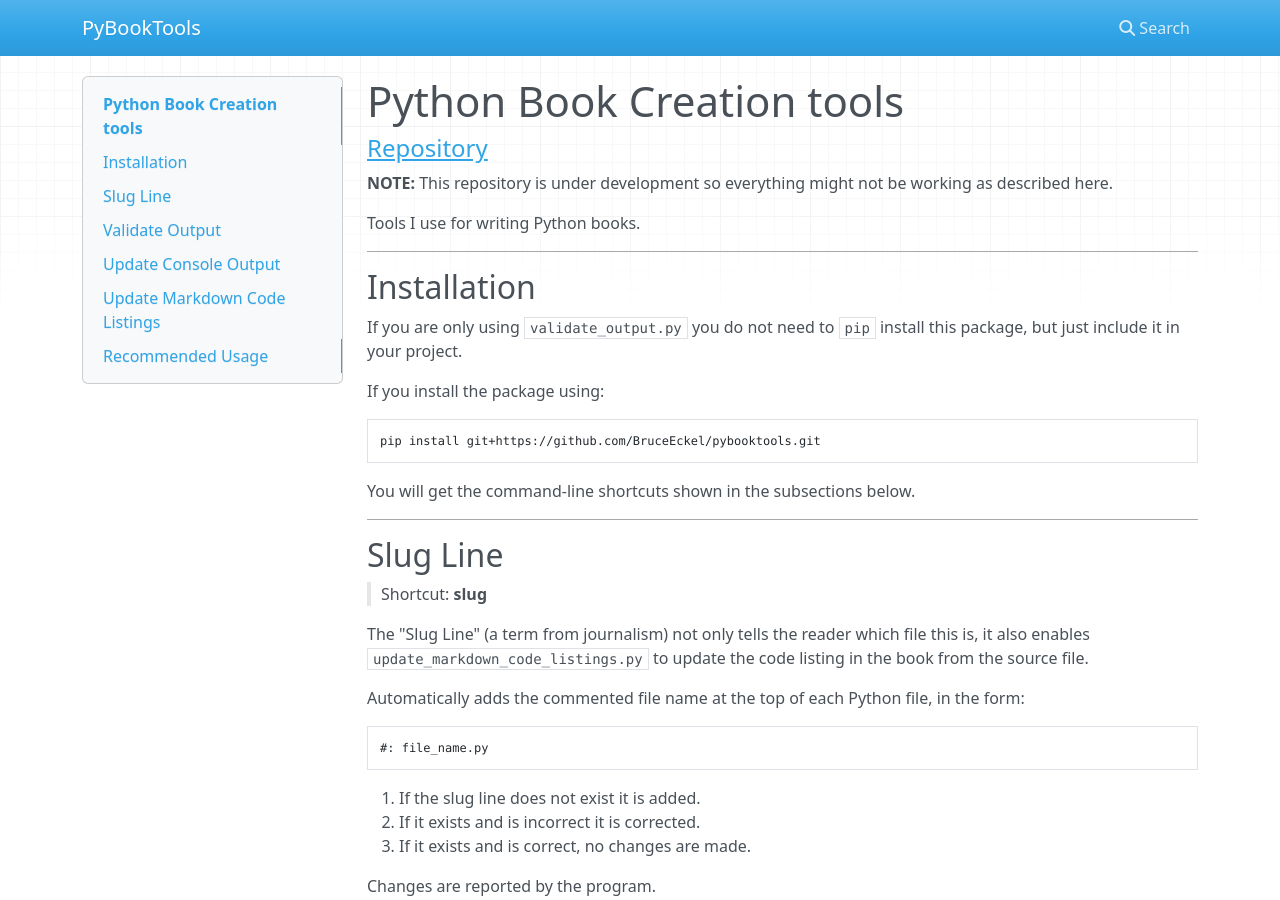
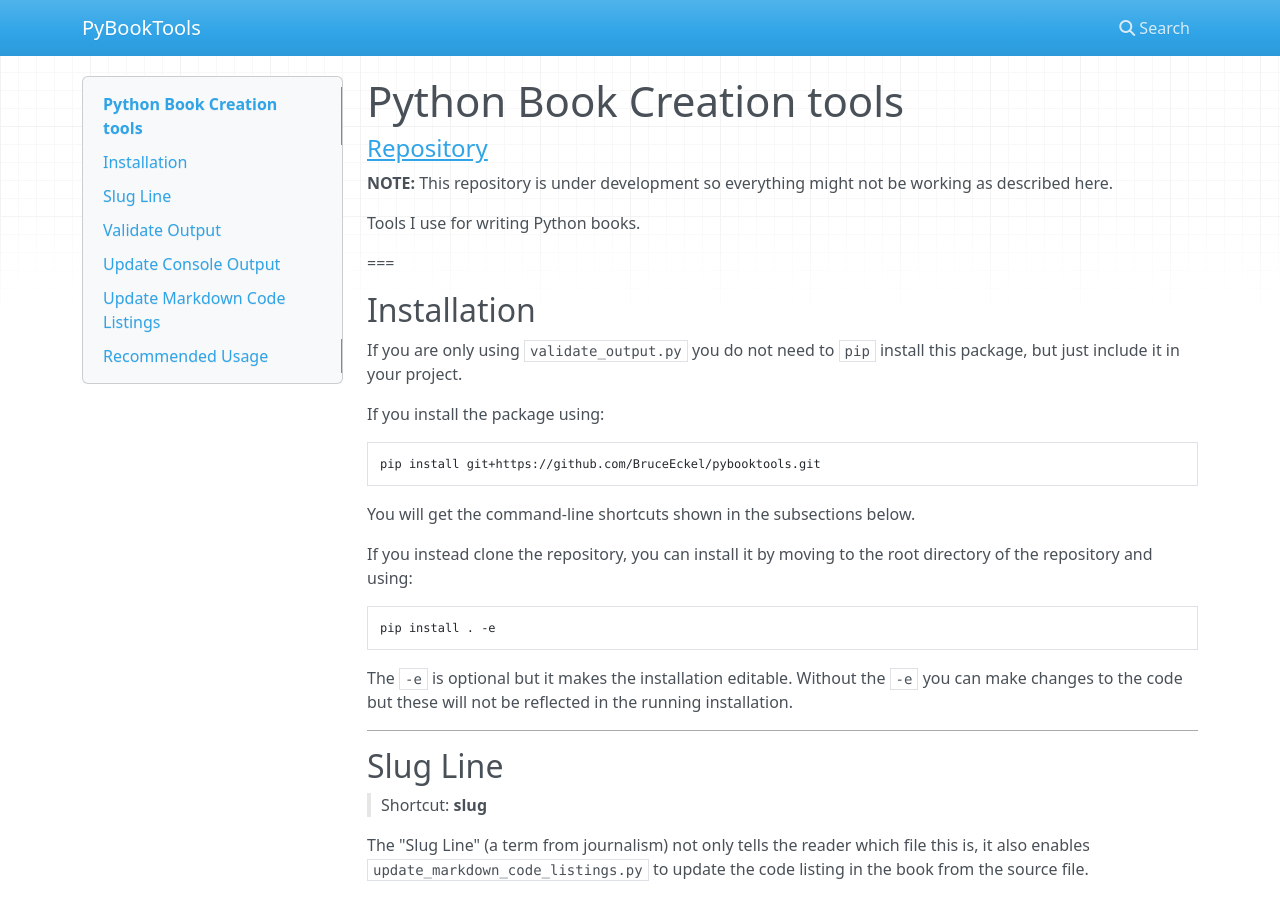
Before and after one commit to BruceEckel/pybooktools, an MkDocs documentation site: the page built from docs/index.md, in a window 1280 px wide and 900 px high. Built offline with MkDocs 1.6.1, drawn with Linux system fonts in a browser that asks for light colours; nearby versions of some CDN libraries.

Commit message:
Update index.md

````diff
--- a/docs/index.md
+++ b/docs/index.md
@@ -8,7 +8,7 @@
 Tools I use for writing Python books.
 
 
----
+===
 ## Installation
 
 If you are only using `validate_output.py` you do not need
@@ -20,6 +20,13 @@
 ```
 You will get the command-line shortcuts shown in the subsections below.
 
+If you instead clone the repository, you can install it by moving to the root
+directory of the repository and using:
+```text
+pip install . -e
+```
+The `-e` is optional but it makes the installation editable. Without the `-e` you
+can make changes to the code but these will not be reflected in the running installation.
 
 ---
 ## Slug Line
````
